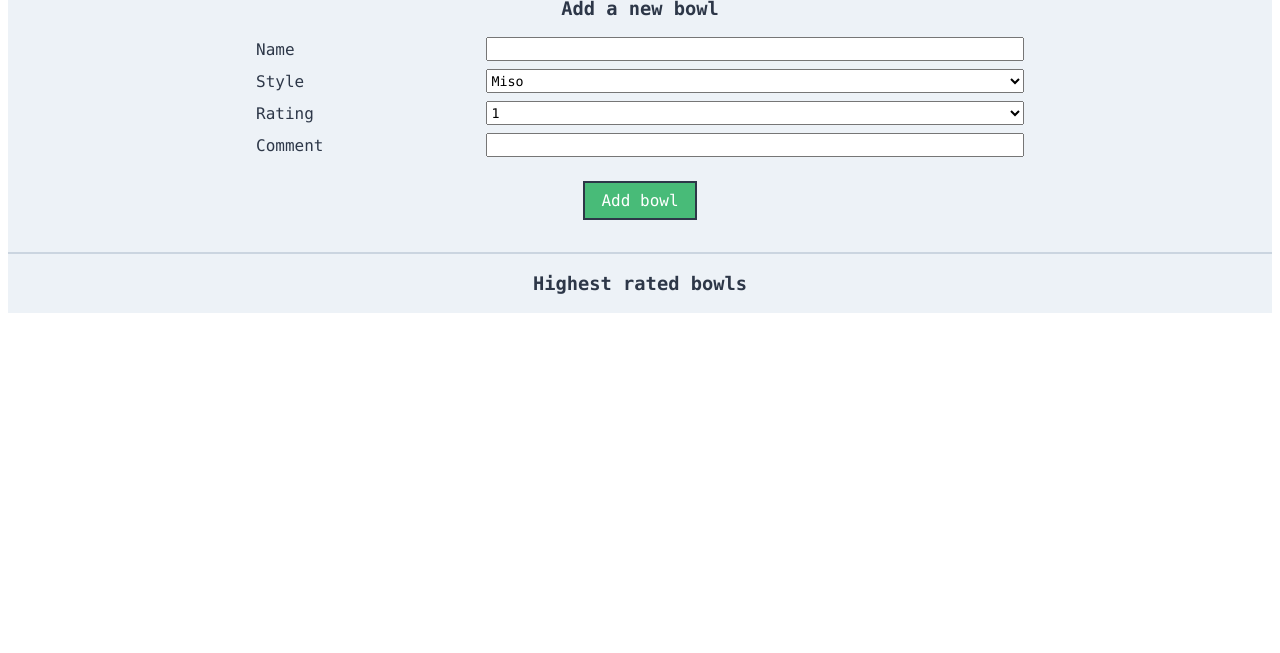
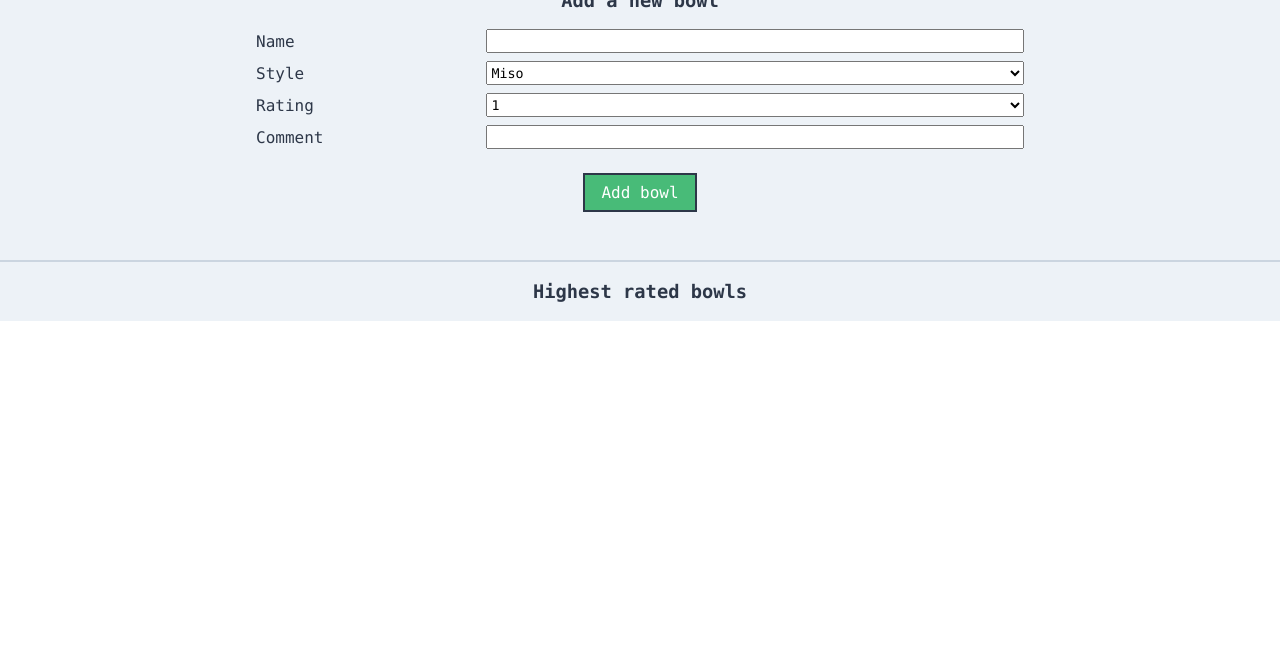
Before and after one commit to pawel-123/ramen-hunt, a Django app: page / in a window 1280 px wide. Shown: the part 147-800 px from the top of the page. Run offline with Django 3.2, Linux system fonts and the light colour scheme; the visitor is signed in with stand-in values (Sample User, id 1); data comes from the database, SQL or seed files in the repository; some libraries are stand-ins or nearby versions.

Commit message:
Implemented basic styling in Django index.html template

```diff
--- a/frontend/src/index.css
+++ b/frontend/src/index.css
@@ -1,4 +1,5 @@
 #app {
+    margin: 0;
     font-family: Menlo, Monaco, Consolas, "Liberation Mono", "Courier New", monospace;
     color: #2d3748;
 }
@@ -91,6 +92,11 @@ select {
     border-radius: 0.5rem;
 }
 
+.bowl-item > * {
+    padding: 0 2rem;
+    text-align: center;
+}
+
 .bowl-item > p {
     font-style: italic;
 }
--- /dev/null
+++ b/frontend/static/frontend/style.css
@@ -0,0 +1,3 @@
+body {
+    margin: 0;
+}
--- a/frontend/templates/frontend/index.html
+++ b/frontend/templates/frontend/index.html
@@ -1,3 +1,7 @@
+{% load static %}
+
+<link rel="stylesheet" type="text/css" href="{% static 'frontend/style.css' %}">
+
 <!DOCTYPE html>
 <html>
 
```
Also changed, not shown: frontend/static/frontend/main.js.
